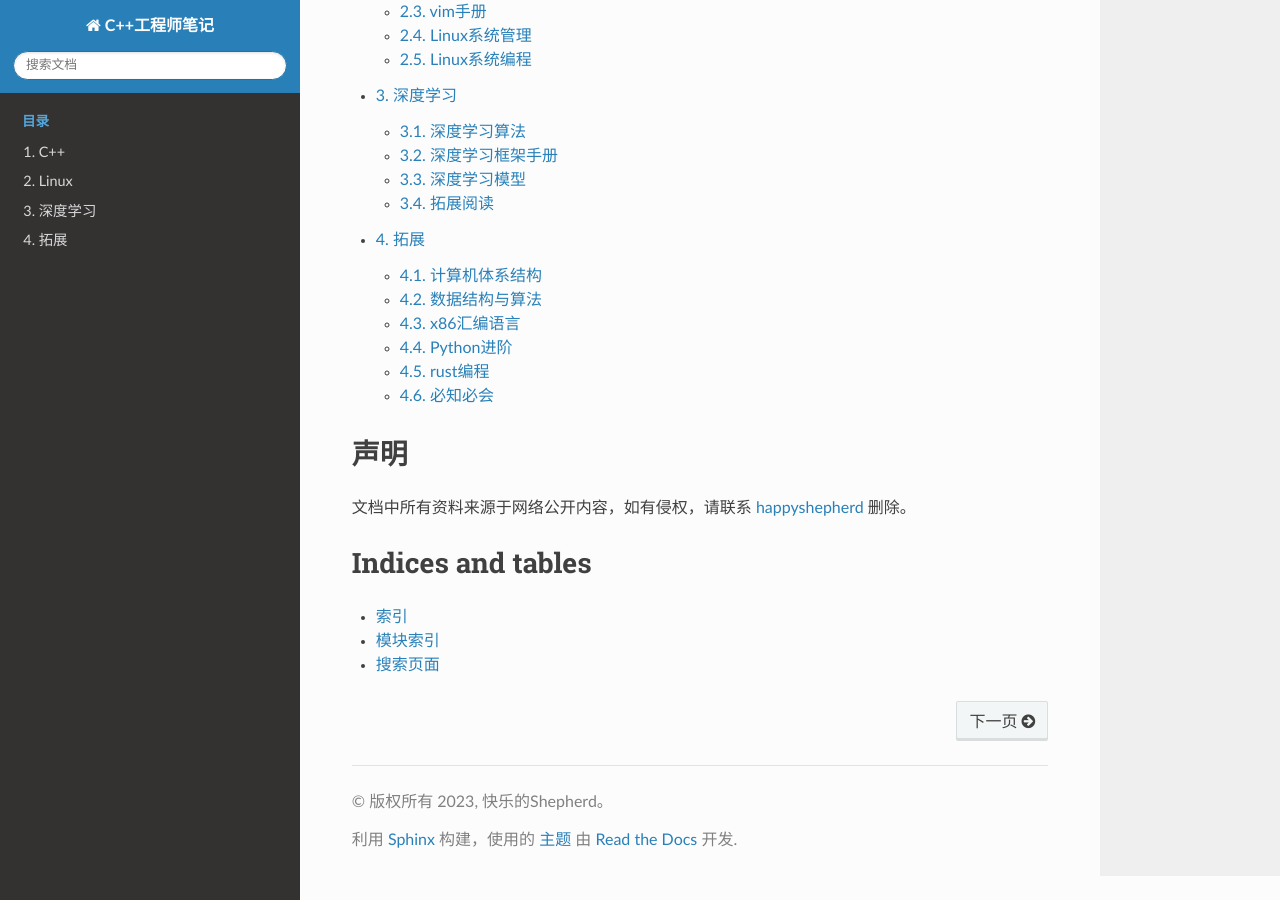
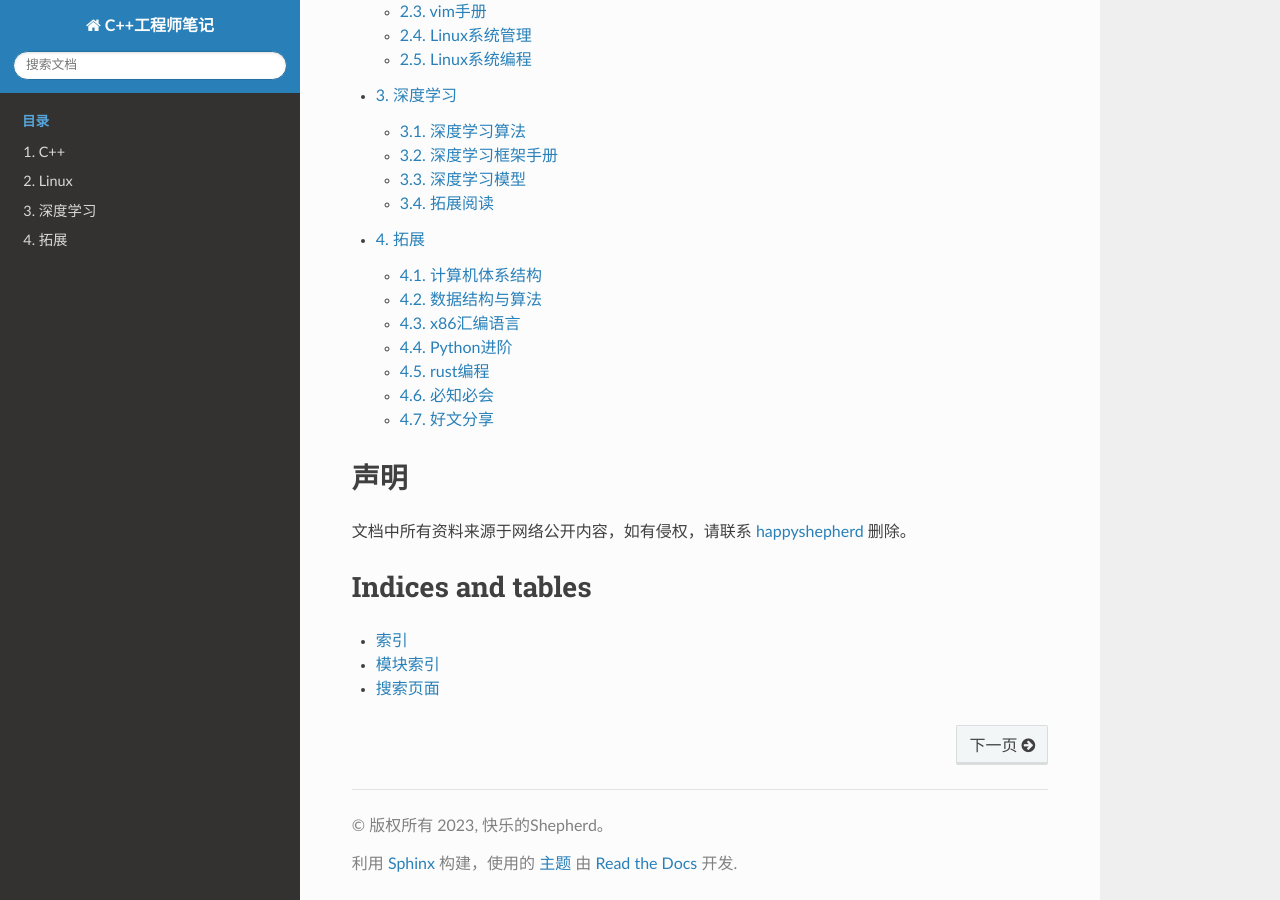
Before and after one commit to noisystreet/cppengineernotes, a Sphinx documentation site: the page built from source/index.rst, in a window 1280 px wide and 900 px high, scrolled down 578 px. Built offline with Sphinx 7.4.7 and the Read the Docs theme 2.0.0, drawn with Linux system fonts in a browser that asks for light colours.

Commit message:
添加好文分享

```diff
--- a/source/拓展/index.rst
+++ b/source/拓展/index.rst
@@ -12,3 +12,4 @@
    Python进阶
    Rust编程
    必知必会
+   好文分享
--- /dev/null
+++ b/source/拓展/好文分享.rst
@@ -0,0 +1,5 @@
+好文分享
+========================
+
+#. 解析内存中的高性能图结构 https://www.cnblogs.com/nebulagraph/p/17385501.html
+#. 如何进行高效会议 https://www.cnblogs.com/freephp/p/16948901.html
```
